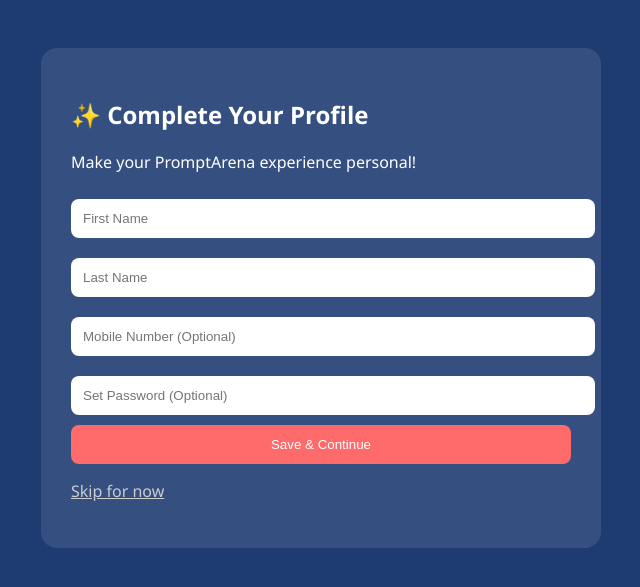
After one commit to mayilairajesh/Prompt_Arena, a Flask app: page /complete_profile in a window 1280 px wide. The commit adds this page. Shown: the top 587 px of the page, without its empty margins (319-959 px from the left). Run offline with Flask 3, Linux system fonts and the light colour scheme; the visitor is signed in with stand-in values (Sample User, id 1).

```diff
--- a/code/app.py
+++ b/code/app.py
@@ -138,6 +138,18 @@
         return False
 
 
+# Run migrations on startup
+with app.app_context():
+    from flask_migrate import upgrade
+    try:
+        upgrade()
+        print("✅ Migrations applied or already up-to-date.")
+    except Exception as e:
+        if "duplicate column name: password_hash" in str(e):
+            print("✅ Migration skipped: password_hash column already exists.")
+        else:
+            print(f"❌ Migration failed: {e}")
+
 # ====================
 # 7. ROUTES
 # ====================
@@ -178,26 +190,38 @@
 @app.route('/login', methods=['GET', 'POST'])
 def login():
     if request.method == 'POST':
-        email = request.form['email']
+        email = request.form['email'].strip().lower()
+
+        # Find existing user
         user = User.query.filter_by(email=email).first()
 
-        if user:
-            totp = TOTP(os.getenv('OTP_SECRET'))
-            otp = totp.now()
-            user.otp = otp
+        # If user doesn't exist, create a MINIMAL user (guest)
+        if not user:
+            user = User(
+                first_name="Guest",
+                last_name="User",
+                email=email,
+                mobile_number=None,
+                otp=None  # Will be set below
+            )
+            db.session.add(user)
             db.session.commit()
+            flash('Welcome! You’re logged in as a guest. Complete your profile anytime.')
 
-            success = send_otp_email(email, otp)
-            if success:
-                flash('OTP has been sent to your email.')
-            else:
-                flash('Failed to send OTP. Please try again.')
-                return redirect(url_for('login'))
+        # Generate and send OTP
+        totp = TOTP(os.getenv('OTP_SECRET'))
+        otp = totp.now()
+        user.otp = otp
+        db.session.commit()
 
-            return redirect(url_for('verify_otp', email=email))
+        success = send_otp_email(email, otp)
+        if success:
+            flash('OTP has been sent to your email.')
         else:
-            flash('User not found. Please sign up.')
-            return redirect(url_for('signup'))
+            flash('Failed to send OTP. Please try again.')
+            return redirect(url_for('login'))
+
+        return redirect(url_for('verify_otp', email=email))
 
     return render_template('login.html')
 
@@ -291,6 +315,24 @@
 @login_required
 def welcome():
     return render_template('welcome.html', user=current_user)
+
+@app.route('/complete_profile', methods=['GET', 'POST'])
+@login_required
+def complete_profile():
+    if request.method == 'POST':
+        current_user.first_name = request.form['first_name']
+        current_user.last_name = request.form['last_name']
+        current_user.mobile_number = request.form.get('mobile_number')
+
+        password = request.form.get('password')
+        if password:
+            current_user.set_password(password)
+
+        db.session.commit()
+        flash('🎉 Profile updated! Welcome to PromptArena.')
+        return redirect(url_for('welcome'))
+
+    return render_template('complete_profile.html')
 
 @app.route('/prompting_space', methods=['GET', 'POST'])
 @login_required
@@ -440,12 +482,11 @@
 # ====================
 if __name__ == '__main__':
     with app.app_context():
-        # Apply any pending migrations
         from flask_migrate import upgrade
-        upgrade()  # ← This runs 'flask db upgrade'
-
-        # Ensure tables exist (fallback)
-        db.create_all()
-        print("✅ Tables created or upgraded successfully!")
+        try:
+            upgrade()  # Applies any pending migrations
+            print("✅ Migrations applied or already up-to-date.")
+        except Exception as e:
+            print(f"❌ Migration failed: {e}")
 
     app.run(host='0.0.0.0', port=int(os.environ.get('PORT', 5000)), debug=True)
--- /dev/null
+++ b/code/templates/complete_profile.html
@@ -0,0 +1,28 @@
+<!DOCTYPE html>
+<html lang="en">
+<head>
+    <title>Complete Profile - PromptArena</title>
+    <style>
+        body { font-family: 'Segoe UI', sans-serif; background: #1e3c72; color: white; padding: 40px; }
+        .container { max-width: 500px; margin: auto; background: rgba(255,255,255,0.1); padding: 30px; border-radius: 16px; }
+        input { width: 100%; padding: 12px; margin: 10px 0; border: none; border-radius: 8px; }
+        button { background: #ff6b6b; color: white; border: none; padding: 12px; width: 100%; border-radius: 8px; }
+    </style>
+</head>
+<body>
+<div class="container">
+    <h2>✨ Complete Your Profile</h2>
+    <p>Make your PromptArena experience personal!</p>
+
+    <form method="POST">
+        <input type="text" name="first_name" placeholder="First Name" required>
+        <input type="text" name="last_name" placeholder="Last Name" required>
+        <input type="text" name="mobile_number" placeholder="Mobile Number (Optional)">
+        <input type="password" name="password" placeholder="Set Password (Optional)">
+        <button type="submit">Save & Continue</button>
+    </form>
+
+    <p><a href="{{ url_for('welcome') }}" style="color: #ccc;">Skip for now</a></p>
+</div>
+</body>
+</html>
--- a/code/templates/welcome.html
+++ b/code/templates/welcome.html
@@ -154,6 +154,10 @@
             <a href="{{ url_for('leaderboard') }}" class="btn-primary btn-secondary">View Leaderboard</a>
 
             <!-- Additional Labels as per Excel PRD -->
+             <div class="profile-suggestion">
+                <p>👋 Hi Guest! Want to personalize your profile?</p>
+                <a href="{{ url_for('complete_profile') }}" class="btn">Complete My Profile</a>
+             </div>
             <div class="footer-links">
                 <a href="{{ url_for('leaderboard') }}">🏆 Leaderboard</a> |
                 <a href="{{ url_for('payment') }}">💳 Payment Info</a>
```
Also changed, not shown: code/migrations/versions/f2b02641eabf_add_password_hash_to_user.py (added, +28 -0 lines).
